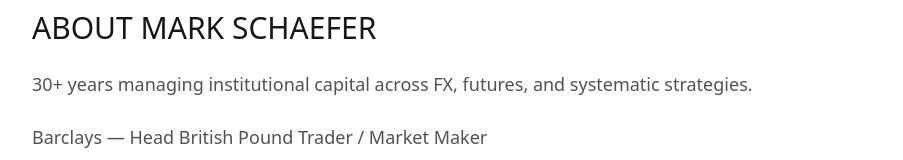
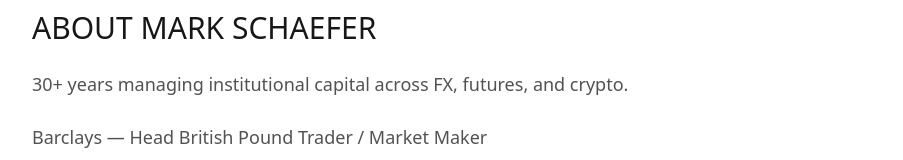
Before and after one commit to apurva670/meridian-early, a Next.js app: page / in a window 1280 px wide. Shown: the part 2103-2263 px from the top of the page, without its empty margins (184-1087 px from the left). Built offline with nearby package versions, Linux system fonts and the light colour scheme; no server answers.

Commit message:
update about section text to include crypto

```diff
--- a/src/app/page.tsx
+++ b/src/app/page.tsx
@@ -139,7 +139,7 @@
                 </h2>
                 <div className="text-lg text-neutral-600 font-light leading-relaxed space-y-6">
                   <p>
-                    30+ years managing institutional capital across FX, futures, and systematic strategies.
+                    30+ years managing institutional capital across FX, futures, and crypto.
                   </p>
 
                   <div className="space-y-2">
```
